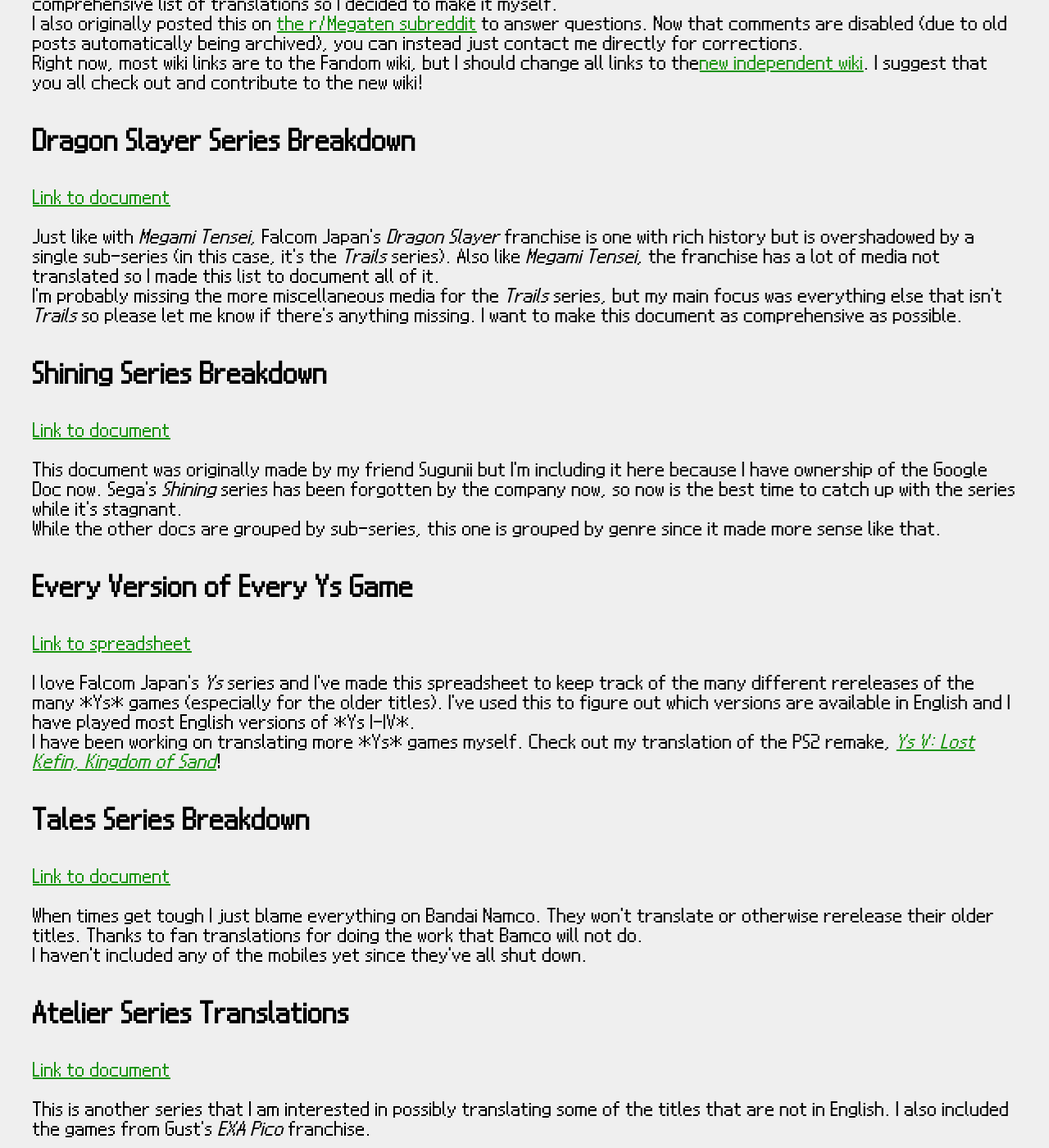
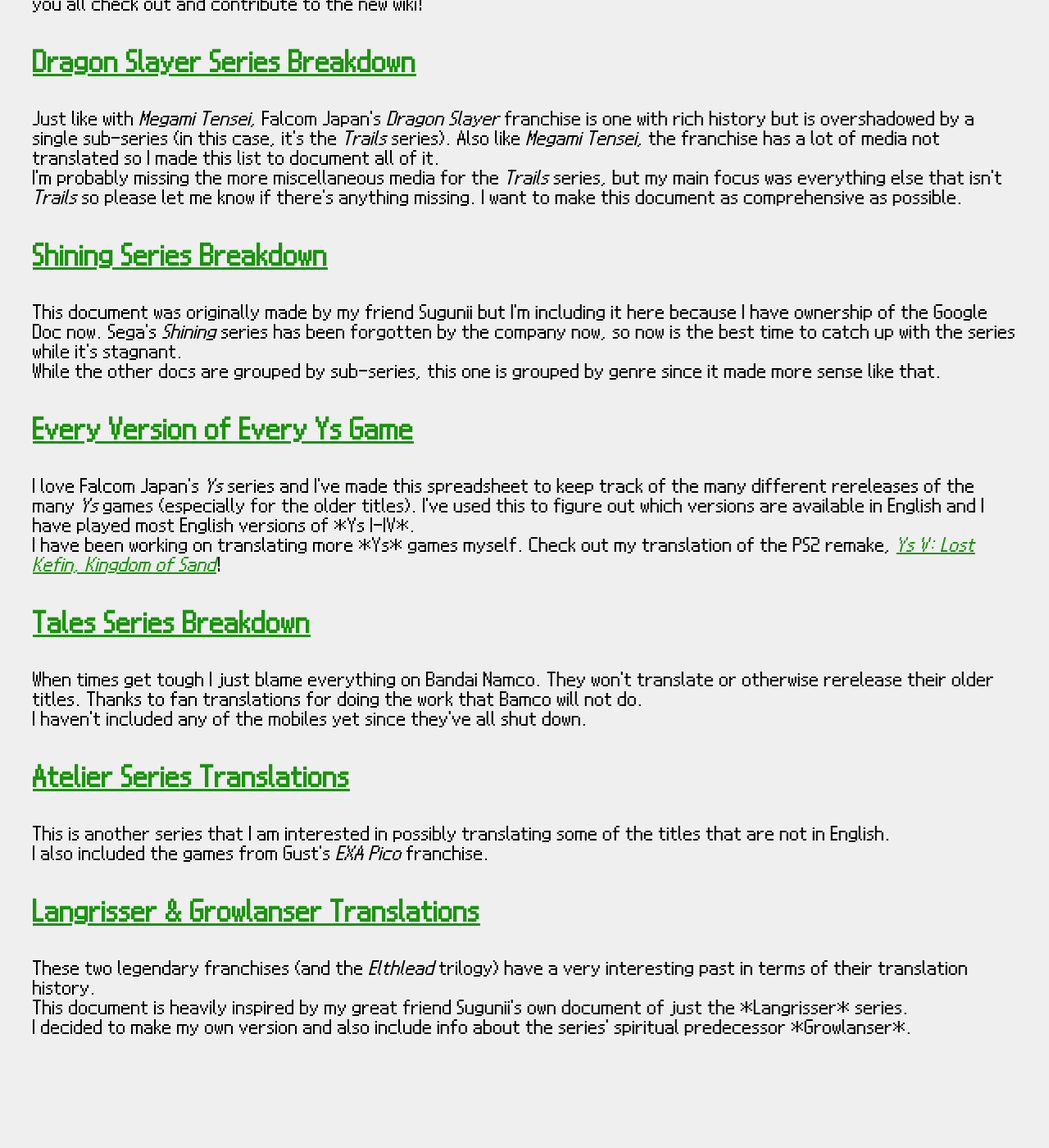
Before and after one commit to Kaisaan/kaisaan.github.io, a Jekyll site: the page built from pages/docs.html, in a window 1280 px wide and 1400 px high, scrolled down 865 px. Shown: the whole window at 82% size. Built offline with Jekyll 4.4.1, drawn with Linux system fonts in a browser that asks for light colours; some web fonts are replaced; after the commit the page ends 2141 px from its top, so only the background shows below that; some of the changed text lies outside the part shown.

Commit message:
rewrite + add new doc

```diff
--- a/pages/docs.html
+++ b/pages/docs.html
@@ -8,52 +8,61 @@
 
 <p>While I play a lot of video games, I end up spending more time researching about games. Over time, I've made various documents about different gaming stuff for personal viewing. But I'm sure that they might be useful for others which is why I made this page to have a proper place to share all of them. Let me know if any of these are useful for you! Commenting and suggesting are enabled for any mistakes or corrections.</p>
 
-<h2>List of DS(i) Rereleases</h2>
+<h2><a href="https://docs.google.com/spreadsheets/d/1E18vwS4MEduTv1vN2OxmL82z9VaywsUr2qpoCL6S19I/edit?usp=sharing" target="_blank">List of DS(i) Rereleases</a></h2>
 
-<p><a href="https://docs.google.com/spreadsheets/d/1E18vwS4MEduTv1vN2OxmL82z9VaywsUr2qpoCL6S19I/edit?usp=sharing" target="_blank">Link to spreadsheets</a><br>
-<br>
+<p>
     The Nintendo DSi XL was my first ever video game console that I had, so I have a lot of love for many games on the system. I've been interested in seeing the changes between different rereleases of a game so I've decided to make a list of all games that were released on the system as well as DS(i) games that were later rereleased.<br>
     I also originally made a <a href="https://gbatemp.net/threads/list-of-all-ds-i-rereleases-ports-remakes-etc-includes-dsiware-and-homebrew.624316/" target="_blank">thread on GBATemp</a> where I answer questions and have posted further notes, feel free to comment there too.<br>
-I also have spreadsheets for the same thing but for GBA and 3DS games, but those are still under construction since I haven't researched their libraries fully yet. I should probably move them to a separate link.</p>
+    I also have spreadsheets for the same thing but for GBA and 3DS games, but those are still under construction since I haven't researched their libraries fully yet. I should probably move them to a separate link.
+</p>
 
-<h2>List of all Megami Tensei English Translations</h2>
+<h2><a href="https://docs.google.com/spreadsheets/d/145ywsWlfcxrVTH71dOMA50OgpdmZ3lYd5bGPBtAbPzE/edit?usp=sharing" target="_blank">List of all Megami Tensei English Translations</a></h2>
 
-<p><a href="https://docs.google.com/spreadsheets/d/145ywsWlfcxrVTH71dOMA50OgpdmZ3lYd5bGPBtAbPzE/edit?usp=sharing" target="_blank">Link to spreadsheet</a><br>
-<br>
+<p>
     The <i>Megami Tensei</i> franchise is one that I've been very interested in because of the amount of media there is, especially the amount of media that was never officially translated and is either still in Japanese or have been fan-translated. With the amount of games, comics, animations, novels, stage plays, and comic anthologies there are; I was not able to find a comprehensive list of translations so I decided to make it myself.<br>
     I also originally posted this on <a href="https://www.reddit.com/r/Megaten/comments/vw2c8x/list_of_all_translated_megami_tensei_works/" target="_blank">the r/Megaten subreddit</a> to answer questions. Now that comments are disabled (due to old posts automatically being archived), you can instead just contact me directly for corrections.<br>
-Right now, most wiki links are to the Fandom wiki, but I should change all links to the<a href="https://megatenwiki.com/" target="_blank">new independent wiki</a>. I suggest that you all check out and contribute to the new wiki!</p>
+    Right now, most wiki links are to the Fandom wiki, but I should change all links to the<a href="https://megatenwiki.com/" target="_blank">new independent wiki</a>. I suggest that you all check out and contribute to the new wiki!
+</p>
 
-<h2>Dragon Slayer Series Breakdown</h2>
+<h2><a href="https://docs.google.com/document/d/1jQhmZZxinGsUvdPW4oBZSaxVJBvPJ5HoBXW9stJGWyE/edit?usp=sharing" target="_blank">Dragon Slayer Series Breakdown</a></h2>
 
-<p><a href="https://docs.google.com/document/d/1jQhmZZxinGsUvdPW4oBZSaxVJBvPJ5HoBXW9stJGWyE/edit?usp=sharing" target="_blank">Link to document</a><br>
-<br>
+<p>
     Just like with <i>Megami Tensei</i>, Falcom Japan's <i>Dragon Slayer</i> franchise is one with rich history but is overshadowed by a single sub-series (in this case, it's the <i>Trails</i> series). Also like <i>Megami Tensei</i>, the franchise has a lot of media not translated so I made this list to document all of it.<br>
-I'm probably missing the more miscellaneous media for the <i>Trails</i> series, but my main focus was everything else that isn't <i>Trails</i> so please let me know if there's anything missing. I want to make this document as comprehensive as possible.</p>
+    I'm probably missing the more miscellaneous media for the <i>Trails</i> series, but my main focus was everything else that isn't <i>Trails</i> so please let me know if there's anything missing. I want to make this document as comprehensive as possible.
+</p>
 
-<h2>Shining Series Breakdown</h2>
+<h2><a href="https://docs.google.com/document/d/1sCI5oogWPNNHAQVkg-8AOnvEgddl2j7wsBZsaqSCFdU/edit?usp=sharing" target="_blank">Shining Series Breakdown</a></h2>
 
-<p><a href="https://docs.google.com/document/d/1sCI5oogWPNNHAQVkg-8AOnvEgddl2j7wsBZsaqSCFdU/edit?usp=sharing" target="_blank">Link to document</a><br>
-<br>
+<p>
     This document was originally made by my friend Sugunii but I'm including it here because I have ownership of the Google Doc now. Sega's <i>Shining</i> series has been forgotten by the company now, so now is the best time to catch up with the series while it's stagnant.<br>
-While the other docs are grouped by sub-series, this one is grouped by genre since it made more sense like that.</p>
+    While the other docs are grouped by sub-series, this one is grouped by genre since it made more sense like that.
+</p>
 
-<h2>Every Version of Every Ys Game</h2>
+<h2><a href="https://docs.google.com/spreadsheets/d/11KGjOHQbpPEKQRPy3Mo1k24gZHRoDzoseCWQIZ_NMMI/edit?usp=sharing" target="_blank">Every Version of Every Ys Game</a></h2>
 
-<p><a href="https://docs.google.com/spreadsheets/d/11KGjOHQbpPEKQRPy3Mo1k24gZHRoDzoseCWQIZ_NMMI/edit?usp=sharing" target="_blank">Link to spreadsheet</a><br>
-<br>
-I love Falcom Japan's <i>Ys</i> series and I've made this spreadsheet to keep track of the many different rereleases of the many *Ys* games (especially for the older titles). I've used this to figure out which versions are available in English and I have played most English versions of *Ys I-IV*.<br>
-I have been working on translating more *Ys* games myself. Check out my translation of the PS2 remake, <a href="/pages/lostkefin" target="_blank"><i>Ys V: Lost Kefin, Kingdom of Sand</i></a>!</p>
+<p>
+    I love Falcom Japan's <i>Ys</i> series and I've made this spreadsheet to keep track of the many different rereleases of the many <i>Ys</i> games (especially for the older titles). I've used this to figure out which versions are available in English and I have played most English versions of *Ys I-IV*.<br>
+    I have been working on translating more *Ys* games myself. Check out my translation of the PS2 remake, <a href="/pages/lostkefin" target="_blank"><i>Ys V: Lost Kefin, Kingdom of Sand</i></a>!
+</p>
 
-<h2>Tales Series Breakdown</h2>
+<h2><a href="https://docs.google.com/document/d/1Gn442edBrYBQphlDNlhikjo09vXejloR3Quo4hsml7A/edit?usp=sharing" target="_blank">Tales Series Breakdown</a></h2>
 
-<p><a href="https://docs.google.com/document/d/1Gn442edBrYBQphlDNlhikjo09vXejloR3Quo4hsml7A/edit?usp=sharing" target="_blank">Link to document</a><br>
-<br>
+<p>
     When times get tough I just blame everything on Bandai Namco. They won't translate or otherwise rerelease their older titles. Thanks to fan translations for doing the work that Bamco will not do.<br>
-I haven't included any of the mobiles yet since they've all shut down.</p>
+    I haven't included any of the mobiles yet since they've all shut down.
+</p>
 
-<h2>Atelier Series Translations</h2>
+<h2><a href="https://docs.google.com/document/d/1tQROsOkuaujjnjhRg8jgu9gvhHBXwPY0soc8CXVS7uM/edit?usp=sharing" target="_blank">Atelier Series Translations</a></h2>
 
-<p><a href="https://docs.google.com/document/d/1tQROsOkuaujjnjhRg8jgu9gvhHBXwPY0soc8CXVS7uM/edit?usp=sharing" target="_blank">Link to document</a><br>
-<br>
-This is another series that I am interested in possibly translating some of the titles that are not in English. I also included the games from Gust's <i>EXA Pico</i> franchise.</p>
+<p>
+    This is another series that I am interested in possibly translating some of the titles that are not in English.<br>
+    I also included the games from Gust's <i>EXA Pico</i> franchise.
+</p>
+
+<h2><a href="https://docs.google.com/document/d/1HIhbrUjNaaPXZAAwAUqj1QtVJWiSC-GHRpaSOxAV59I/edit?usp=sharing" target="_blank">Langrisser & Growlanser Translations</a></h2>
+
+<p>
+    These two legendary franchises (and the <i>Elthlead</i> trilogy) have a very interesting past in terms of their translation history.<br>
+    This document is heavily inspired by my great friend Sugunii's own document of just the *Langrisser* series.<br>
+    I decided to make my own version and also include info about the series' spiritual predecessor *Growlanser*.
+</p>
```
Lines whose indentation alone changed are shown as unchanged.
